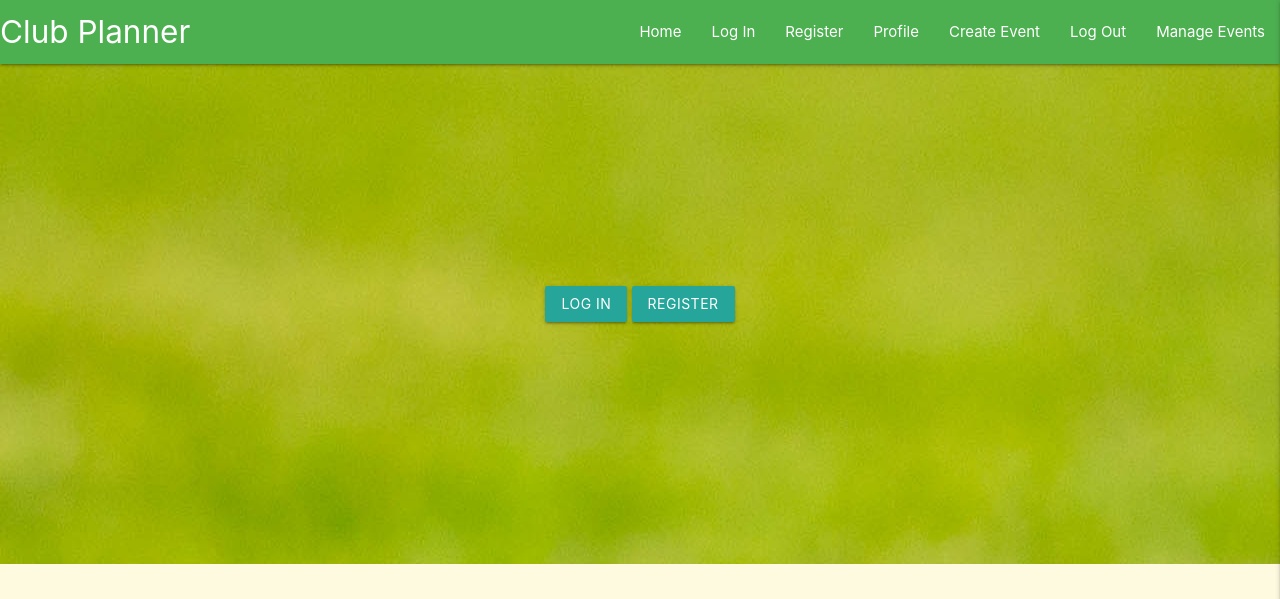
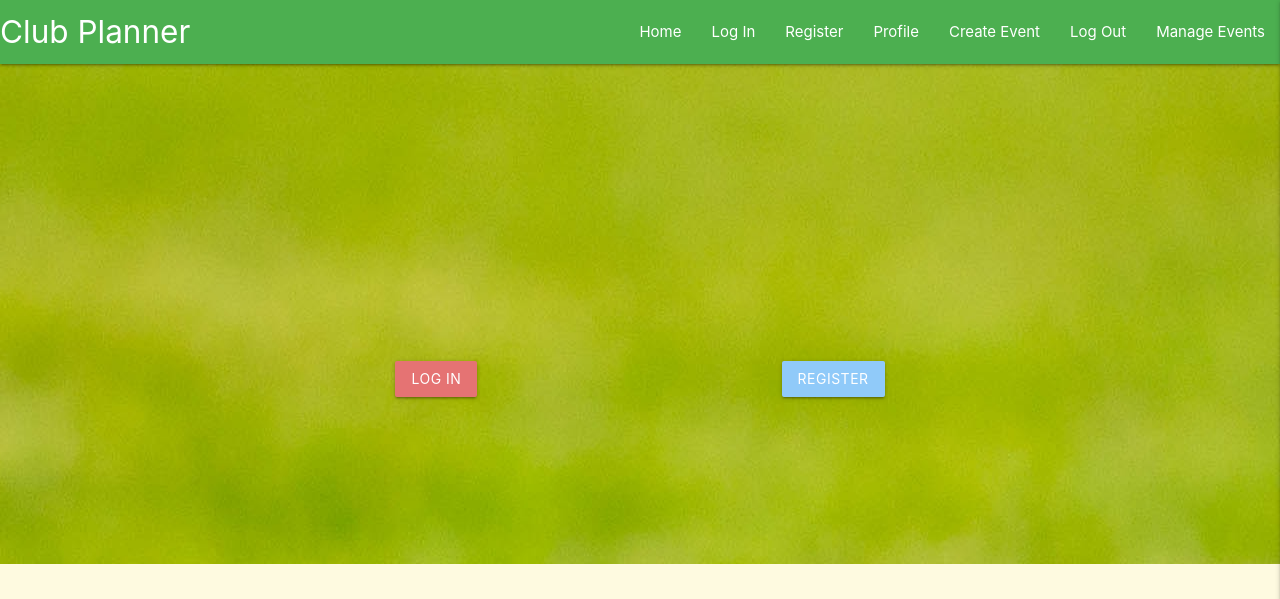
Before and after one commit to smeghen/clubplanner, a Flask app: page / in a window 1280 px wide. Shown: the top 599 px of the page. Run offline with Flask 2, Linux system fonts and the light colour scheme; data that the repository does not hold is empty; some libraries are stand-ins or nearby versions.

Commit message:
Positioned and changed colour of buttons on events.html

```diff
--- a/static/css/style.css
+++ b/static/css/style.css
@@ -12,3 +12,9 @@ body {
 	.valign-wrapper	{
 		height: 100%;
     }
+
+.btn-parallax{
+    margin-left: 10rem;
+    margin-right: 10rem;
+    margin-top: 10rem;
+}
--- a/templates/events.html
+++ b/templates/events.html
@@ -4,11 +4,12 @@
     <div class="parallax-container">
         <div class="valign-wrapper">
             <div class="row center">
-        <a class="waves-effect waves-light btn">Log In</a>
-        <a class="waves-effect waves-light btn">Register</a>
+                <a class="waves-effect waves-light red lighten-2 btn btn-parallax">Log In</a>
+                <a class="waves-effect waves-light blue lighten-3 btn btn-parallax">Register</a>
             </div>
         </div>
-      <div class="parallax"><img src="{{ url_for('static', filename='images/side-line.jpg') }}"></div>
+            <div class="parallax"><img src="{{ url_for('static', filename='images/side-line.jpg') }}">
+            </div>
     </div>
 
     <H1 class="grey-text text-darken-4 center-align">Upcoming Events</H1>
```
Also changed, not shown: README.md (deleted). Lines whose indentation alone changed are shown as unchanged.
